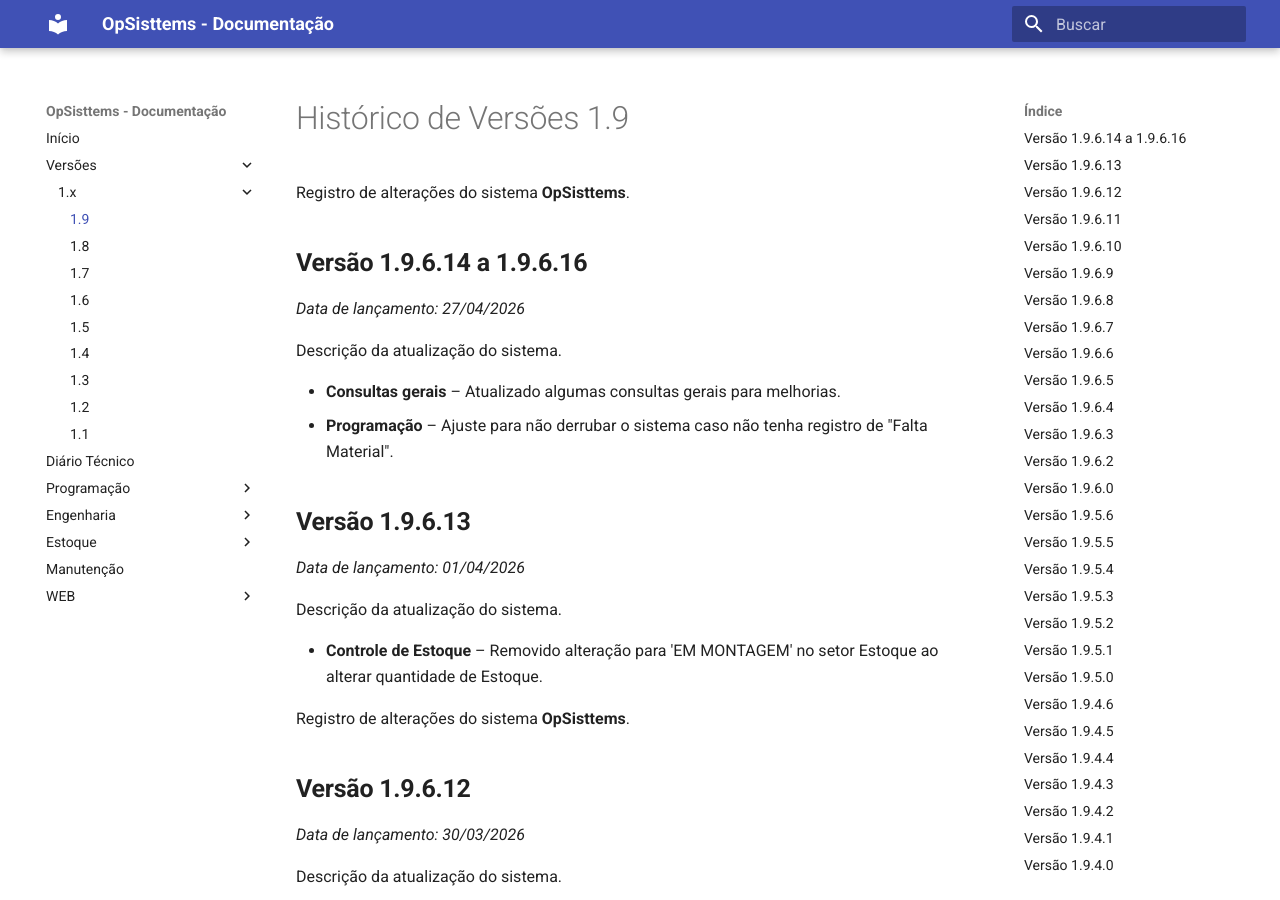
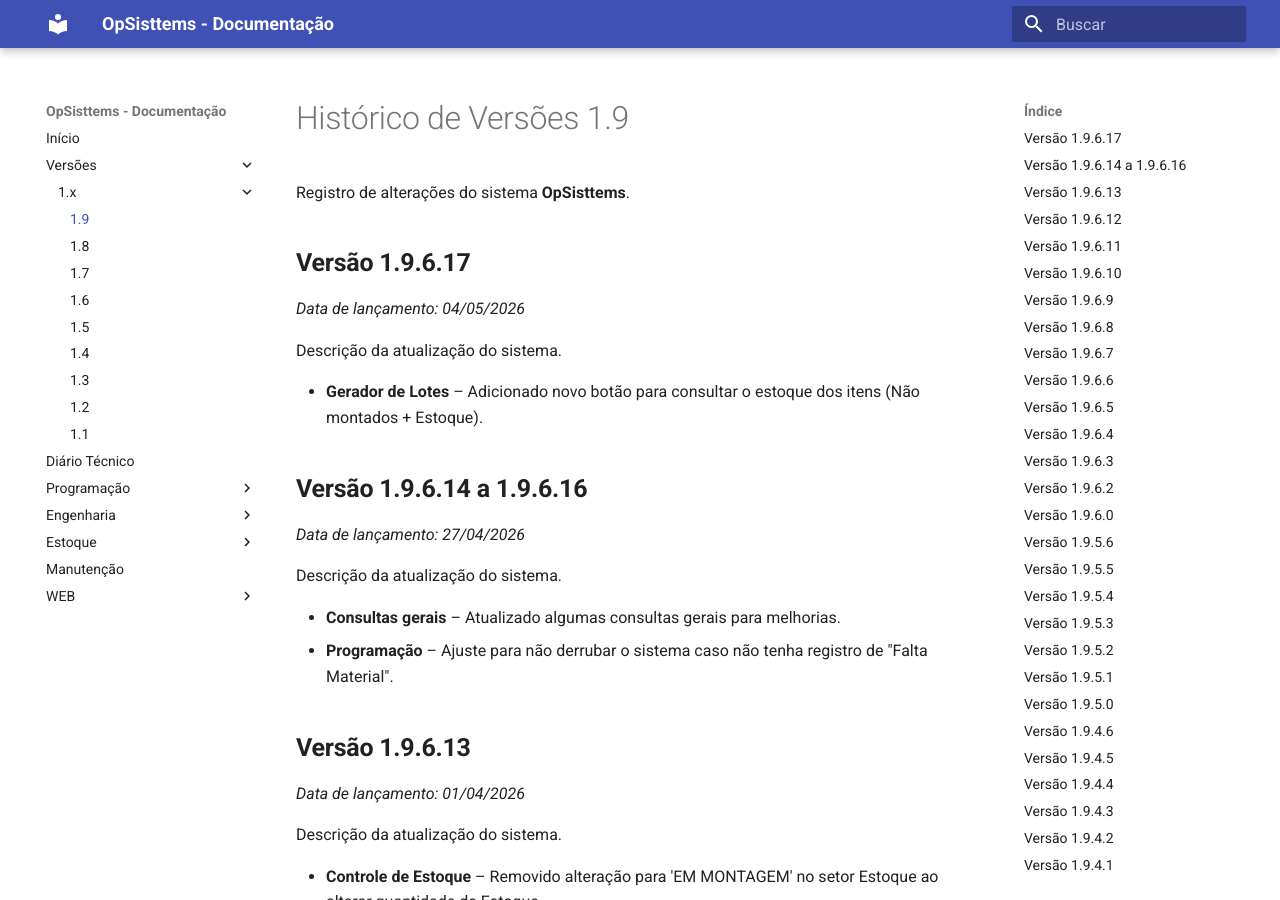
Before and after one commit to MarvinMachry/opsisttems-docs, an MkDocs documentation site: the page built from docs/versoes/1/1_9.md, in a window 1280 px wide and 900 px high. Built offline with MkDocs 1.6.1 and Material for MkDocs 9.7.7, drawn with Linux system fonts in a browser that asks for light colours.

Commit message:
Att 1.9.6.17

```diff
--- a/docs/versoes/1/1_9.md
+++ b/docs/versoes/1/1_9.md
@@ -2,6 +2,13 @@
 
 Registro de alterações do sistema **OpSisttems**.
 
+## **Versão 1.9.6.17**
+
+*Data de lançamento: 04/05/2026*
+
+Descrição da atualização do sistema.
+
+- **Gerador de Lotes** – Adicionado novo botão para consultar o estoque dos itens (Não montados + Estoque).
 
 ## **Versão 1.9.6.14 a 1.9.6.16**
 
```
